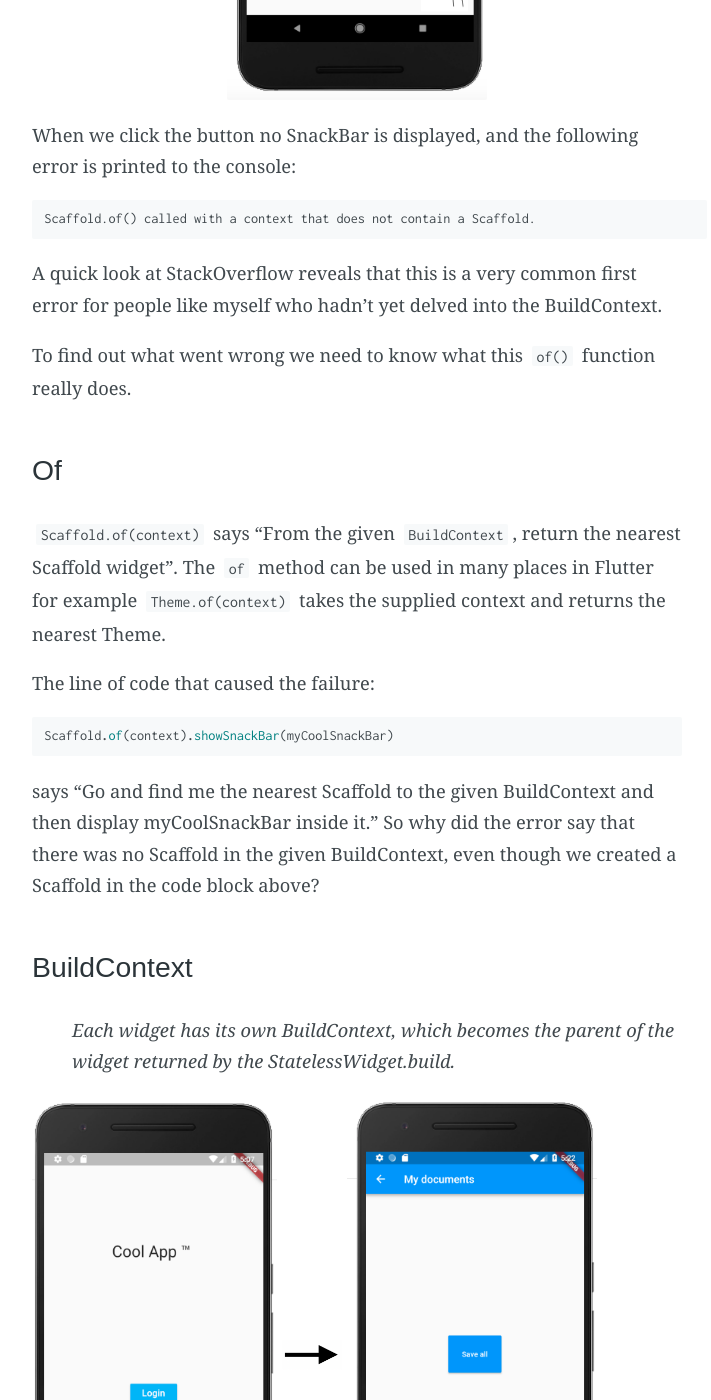
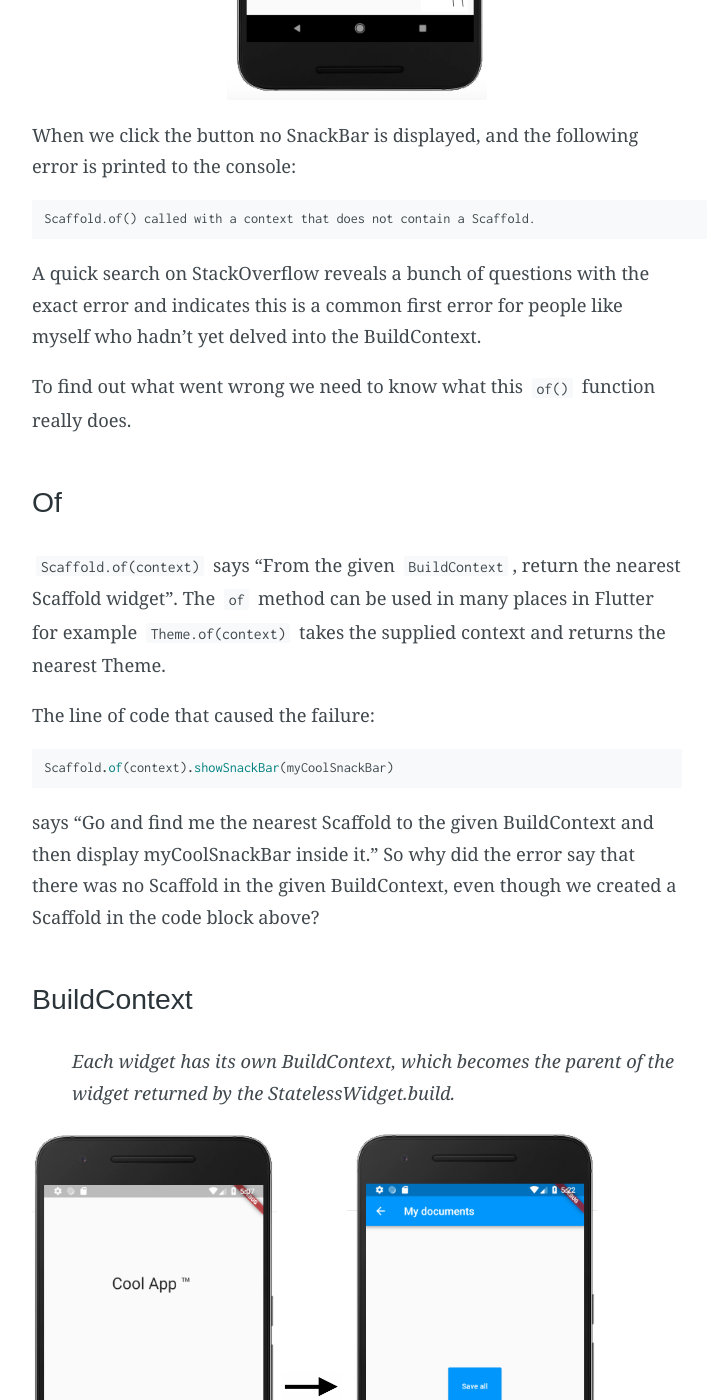
Before and after one commit to liefery-it-legacy/blog, a Jekyll site: the page built from _posts/2019-02-20-flutter-for-newbies-why-you-should-care-about-the-build-context.md, in a window 1280 px wide and 1400 px high, scrolled down 3674 px. Shown: the whole window, without its empty margins (283-994 px from the left). Built offline with Jekyll 4.4.1, drawn with Linux system fonts in a browser that asks for light colours; some web fonts are replaced; comment, search, counter and statistics services are not loaded; some of the changed text lies outside the part shown.

Commit message:
gramma and layout

````diff
--- a/_posts/2019-02-20-flutter-for-newbies-why-you-should-care-about-the-build-context.md
+++ b/_posts/2019-02-20-flutter-for-newbies-why-you-should-care-about-the-build-context.md
@@ -39,10 +39,10 @@ mySnackBar = SnackBar(content: "Saving all changes...")
 (Note that you can omit the `new` keyword when calling constructors such as `SnackBar()` in the Dart language).
 
 
-`mySnackBar` is now created but not visible. To display it on the screen we must use `Scaffold`. A Scaffold is the way to display [Material](https://flutter.io/docs/development/ui/widgets/material) elements such as the AppBar (the top bar on the screen), Body, and SnackBars.
+`mySnackBar` is now created but not visible. To display it on the screen we must use `Scaffold`.  A Scaffold is the way to display [Material](https://flutter.io/docs/development/ui/widgets/material) elements such as the AppBar (the top bar on the screen), Body, and SnackBars.
 Different screens each have their own Scaffold where they display different information into the Body or AppBar.
 
-To display the SnackBar on the screen you must get a reference to the Scaffold with the method `Scaffold.of` then display the SnackBar with `showSnackBar`.
+To display the SnackBar on the screen you must get a reference to the Scaffold with the method `Scaffold.of` then display the SnackBar with the method `showSnackBar`
 
 ```dart
 Scaffold.of(context).showSnackBar(myCoolSnackBar)
@@ -77,7 +77,7 @@ When we click the button no SnackBar is displayed, and the following error is pr
 Scaffold.of() called with a context that does not contain a Scaffold.
 ```
 
-A quick look at StackOverflow reveals that this is a very common first error for people like myself who hadn't yet delved into the BuildContext.
+A quick search on StackOverflow reveals a bunch of questions with the exact error and indicates this is a common first error for people like myself who hadn't yet delved into the BuildContext.
 
 
 To find out what went wrong we need to know what this `of()` function really does.
````
Also changed, not shown: other parts of _posts/2019-02-20-flutter-for-newbies-why-you-should-care-about-the-build-context.md (+2 -2 lines).
